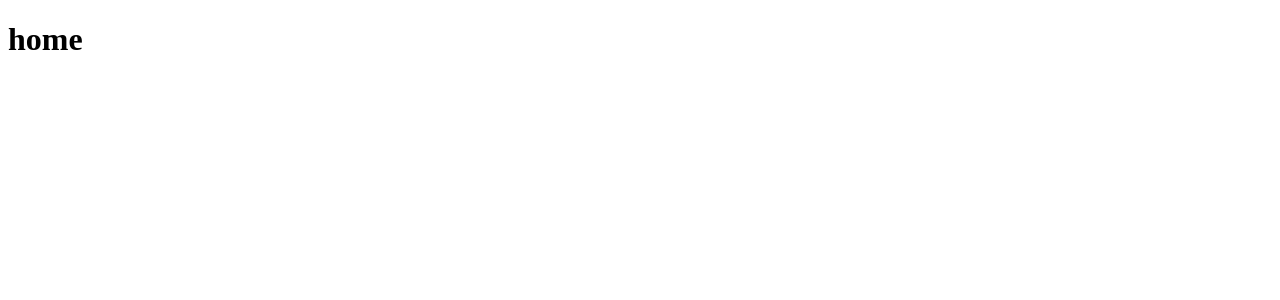
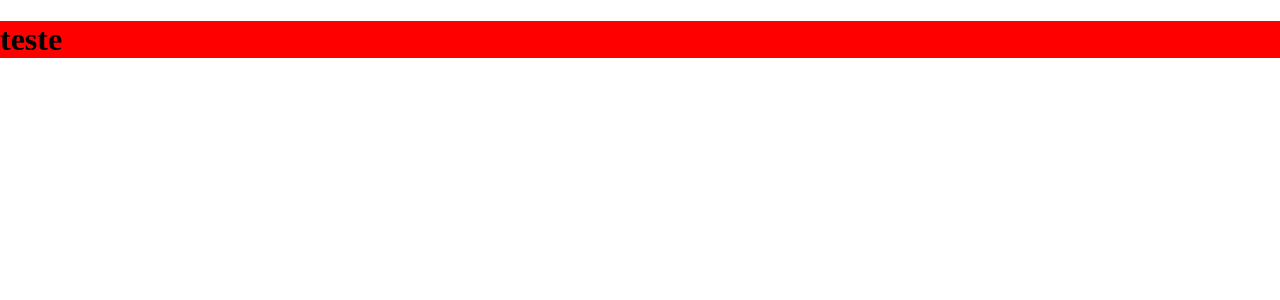
Before and after one commit to Mooteus/Music-App, a React (Vite) app: page / in a window 1280 px wide. Shown: the top 300 px of the page. Built offline with nearby package versions, Linux system fonts and the light colour scheme.

Commit message:
Feat: Create Global Style

```diff
--- a/src/App.jsx
+++ b/src/App.jsx
@@ -2,14 +2,18 @@ import React from 'react';
 import { BrowserRouter, Routes, Route } from 'react-router-dom';
 
 import Home from './pages/Home';
+import GlobalStyle from './utils/GlobalStyle';
 
 function App() {
   return (
-    <BrowserRouter>
-      <Routes>
-        <Route path="/" element={<Home />} />
-      </Routes>
-    </BrowserRouter>
+    <>
+      <GlobalStyle />
+      <BrowserRouter>
+        <Routes>
+          <Route path="/" element={<Home />} />
+        </Routes>
+      </BrowserRouter>
+    </>
   );
 }
 
--- /dev/null
+++ b/src/pages/Home/Home.styled.js
@@ -0,0 +1,9 @@
+import styled from 'styled-components';
+
+const HomeContainer = styled.div`
+  width: 100%;
+  height: 100%;
+  background-color: red;
+`;
+
+export default HomeContainer;
--- a/src/pages/Home/index.jsx
+++ b/src/pages/Home/index.jsx
@@ -1,8 +1,12 @@
 import React from 'react';
+
+import HomeContainer from './Home.styled';
 
 function Home() {
   return (
-    <h1>home</h1>
+    <HomeContainer>
+      <h1>teste</h1>
+    </HomeContainer>
   );
 }
 
--- /dev/null
+++ b/src/utils/GlobalStyle.js
@@ -0,0 +1,10 @@
+import { createGlobalStyle } from 'styled-components';
+
+const GlobalStyle = createGlobalStyle`
+  body {
+    margin: 0;
+    padding: 0;
+  }
+`;
+
+export default GlobalStyle;
```
